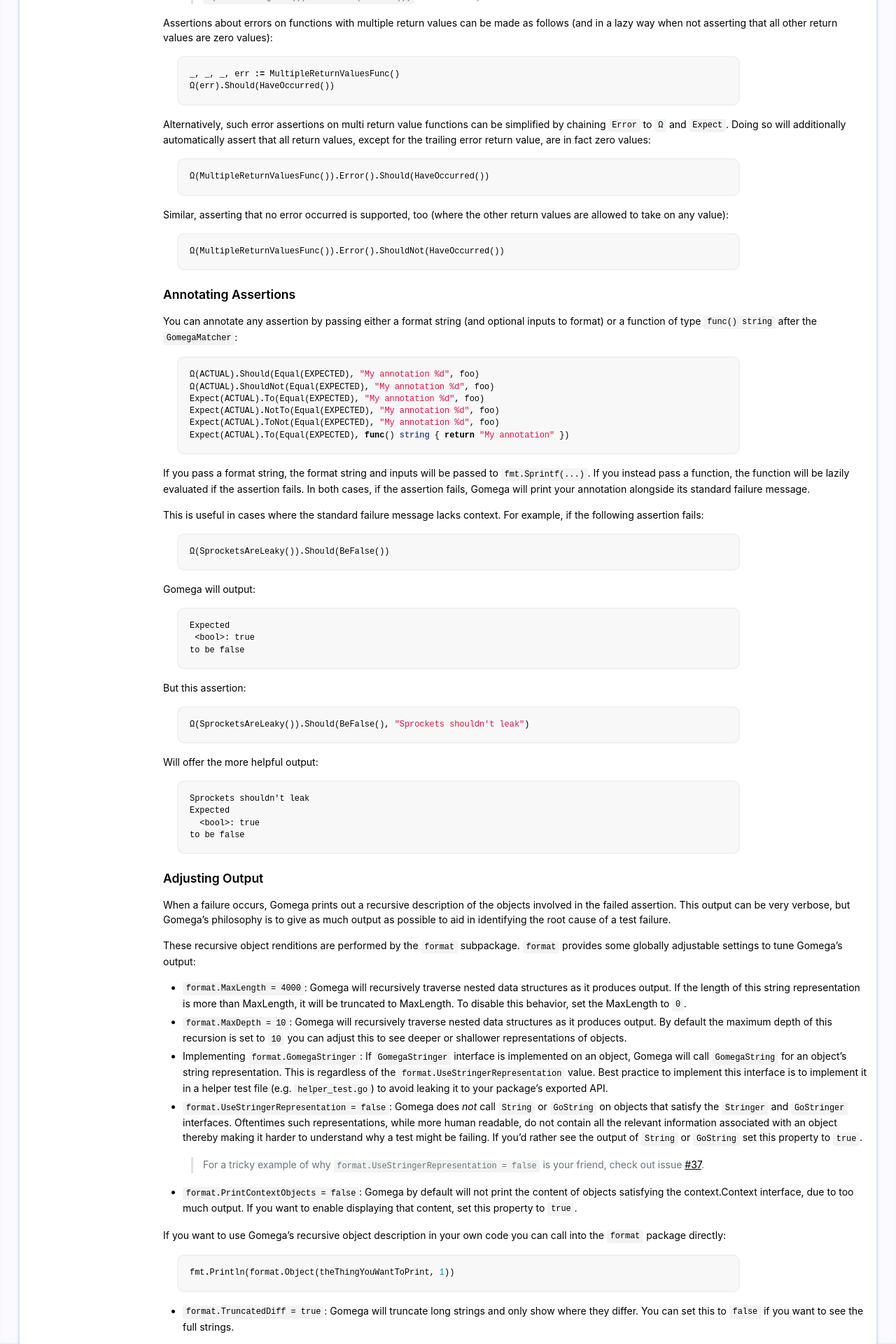
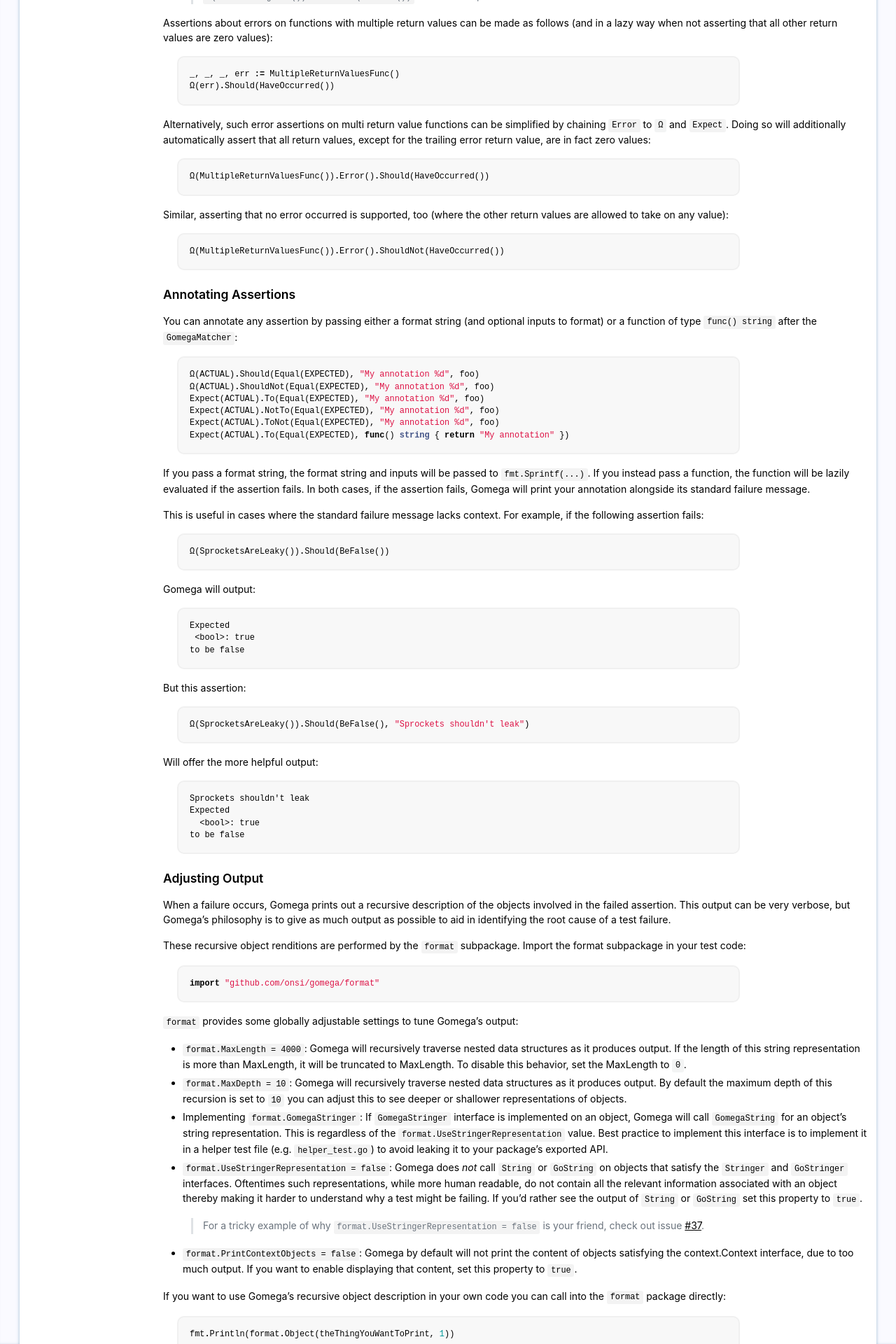
Before and after one commit to onsi/gomega, a Jekyll site: the page built from docs/index.md, in a window 1280 px wide. Shown: the part 3080-5000 px from the top of the page at 70% size. Built offline with Jekyll 4.4.1, drawn with Linux system fonts in a browser that asks for light colours; comment, search, counter and statistics services are not loaded.

Commit message:
Show how to import the format sub package
I find this useful for developers that are less familiar with Go and Gomega.

````diff
--- a/docs/index.md
+++ b/docs/index.md
@@ -215,7 +215,13 @@ to be false
 
 When a failure occurs, Gomega prints out a recursive description of the objects involved in the failed assertion.  This output can be very verbose, but Gomega's philosophy is to give as much output as possible to aid in identifying the root cause of a test failure.
 
-These recursive object renditions are performed by the `format` subpackage.  `format` provides some globally adjustable settings to tune Gomega's output:
+These recursive object renditions are performed by the `format` subpackage. Import the format subpackage in your test code:
+
+```go
+import "github.com/onsi/gomega/format"
+```
+
+`format` provides some globally adjustable settings to tune Gomega's output:
 
 - `format.MaxLength = 4000`: Gomega will recursively traverse nested data structures as it produces output. If the length of this string representation is more than MaxLength, it will be truncated to MaxLength. To disable this behavior, set the MaxLength to `0`.
 - `format.MaxDepth = 10`: Gomega will recursively traverse nested data structures as it produces output. By default the maximum depth of this recursion is set to `10` you can adjust this to see deeper or shallower representations of objects.
````
